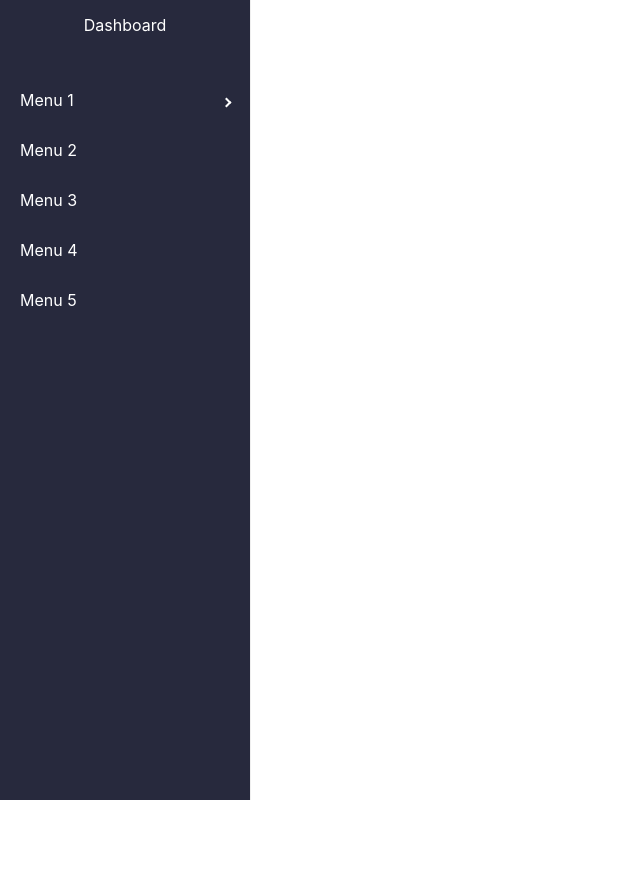
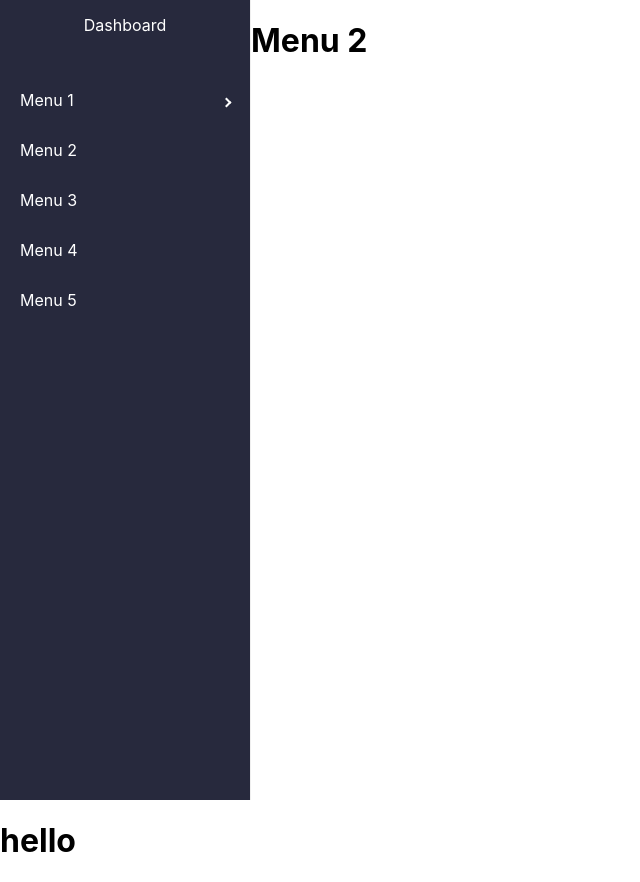
Before and after one commit to Barbarpotato/Dashboard-YamaliTB-WebApplication, a React (Create React App) app: page /Menu1 in a window 1280 px wide. Shown: the whole page, without its empty margins (0-640 px from the left). Before the commit the page ends 800 px from the top, so only its background shows below. Built offline with nearby package versions, Linux system fonts and the light colour scheme.

Commit message:
added react-router-dom

```diff
--- a/package.json
+++ b/package.json
@@ -10,6 +10,7 @@
     "react": "^18.2.0",
     "react-dom": "^18.2.0",
     "react-pro-sidebar": "^1.0.0-alpha.7",
+    "react-router-dom": "^6.4.2",
     "react-scripts": "5.0.1",
     "web-vitals": "^2.1.0"
   },
--- a/src/App.css
+++ b/src/App.css
@@ -27,20 +27,3 @@
 .App-link {
   color: #61dafb;
 }
-
-.submenu {
-  color: white;
-}
-
-.submenu:hover {
-  color: black;
-}
-
-.menu {
-  color: white;
-  background-color: rgb(39, 41, 61, 1);
-}
-
-.menu:hover {
-  color: black;
-}
--- a/src/App.js
+++ b/src/App.js
@@ -1,22 +1,18 @@
 import './App.css';
-import { Sidebar, Menu, MenuItem, SubMenu } from 'react-pro-sidebar';
+
+import Sidebar from './Components/sidebar';
+import Content from './Components/content';
+
+import { Router, Routes, Route } from 'react-router-dom';
 
 function App() {
 
   return (
-    <div id='dashboard'>
-      <Sidebar backgroundColor='rgb(39, 41, 61, 1)' style={{ 'height': '100vh' }}>
-        <Menu >
-          <MenuItem disabled={true} style={{ "color": 'white', 'marginBottom': 25, 'textAlign': 'center' }} >Dashboard</MenuItem>
-          <SubMenu className='submenu' label="Menu 1">
-            <MenuItem className='menu'><i className='fa fa-plus'></i>  Tambah Data</MenuItem>
-          </SubMenu>
-          <MenuItem className='menu'> Menu 2 </MenuItem>
-          <MenuItem className='menu'> Menu 3 </MenuItem>
-          <MenuItem className='menu'> Menu 4 </MenuItem>
-          <MenuItem className='menu'> Menu 5 </MenuItem>
-        </Menu>
-      </Sidebar >
+    <div style={{ display: 'flex', height: '100%' }}>
+      <Sidebar />
+      <Routes>
+        <Route exact path='/Menu1' element={<Content></Content>}></Route>
+      </Routes>
     </div>
   );
 }
--- /dev/null
+++ b/src/Components/content.jsx
@@ -0,0 +1,9 @@
+function content() {
+    return (
+        <div>
+            <h1>Menu 2</h1>
+        </div>
+    )
+}
+
+export default content;
--- /dev/null
+++ b/src/Components/sidebar.jsx
@@ -0,0 +1,26 @@
+import '../Styles/sidebar.css'
+import { Sidebar, Menu, MenuItem, SubMenu } from 'react-pro-sidebar';
+import { Link } from 'react-router-dom';
+
+function sidebar() {
+
+    return (
+        <div id='dashboard'>
+            <Sidebar backgroundColor='rgb(39, 41, 61, 1)' style={{ 'height': '100vh' }}>
+                <Menu >
+                    <MenuItem disabled={true} style={{ "color": 'white', 'marginBottom': 25, 'textAlign': 'center' }} >Dashboard</MenuItem>
+                    <SubMenu className='submenu' label="Menu 1">
+                        <MenuItem className='menu'><i className='fa fa-plus'></i>  Tambah Data</MenuItem>
+                    </SubMenu>
+                    <MenuItem routerLink={<Link to='/Menu1' />} className='menu'> Menu 2 </MenuItem>
+                    <MenuItem className='menu'> Menu 3 </MenuItem>
+                    <MenuItem className='menu'> Menu 4 </MenuItem>
+                    <MenuItem className='menu'> Menu 5 </MenuItem>
+                </Menu>
+            </Sidebar >
+            <h1>hello</h1>
+        </div>
+    );
+}
+
+export default sidebar;
--- /dev/null
+++ b/src/Styles/sidebar.css
@@ -0,0 +1,16 @@
+.submenu {
+    color: white;
+}
+
+.submenu:hover {
+    color: black;
+}
+
+.menu {
+    color: white;
+    background-color: rgb(39, 41, 61, 1);
+}
+
+.menu:hover {
+    color: black;
+}
--- a/src/index.js
+++ b/src/index.js
@@ -3,6 +3,7 @@ import ReactDOM from 'react-dom/client';
 import './index.css';
 import App from './App';
 import reportWebVitals from './reportWebVitals';
+import { BrowserRouter } from 'react-router-dom';
 import 'font-awesome/css/font-awesome.min.css';
 
 import { ProSidebarProvider } from 'react-pro-sidebar';
@@ -10,9 +11,11 @@ import { ProSidebarProvider } from 'react-pro-sidebar';
 
 const root = ReactDOM.createRoot(document.getElementById('root'));
 root.render(
-  <ProSidebarProvider>
-    <App />
-  </ProSidebarProvider>
+  <BrowserRouter>
+    <ProSidebarProvider>
+      <App />
+    </ProSidebarProvider>
+  </BrowserRouter>
 );
 
 // If you want to start measuring performance in your app, pass a function
```
Also changed, not shown: 2 other files (tests, documents, lock files or other folders).
